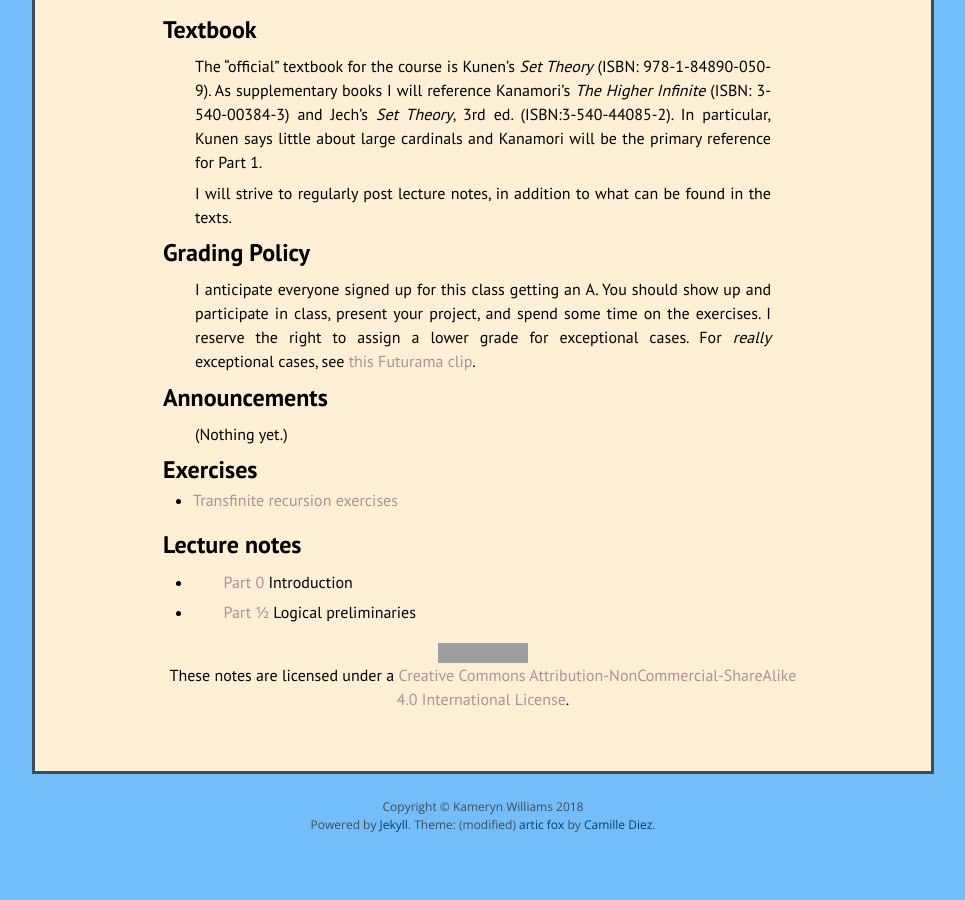
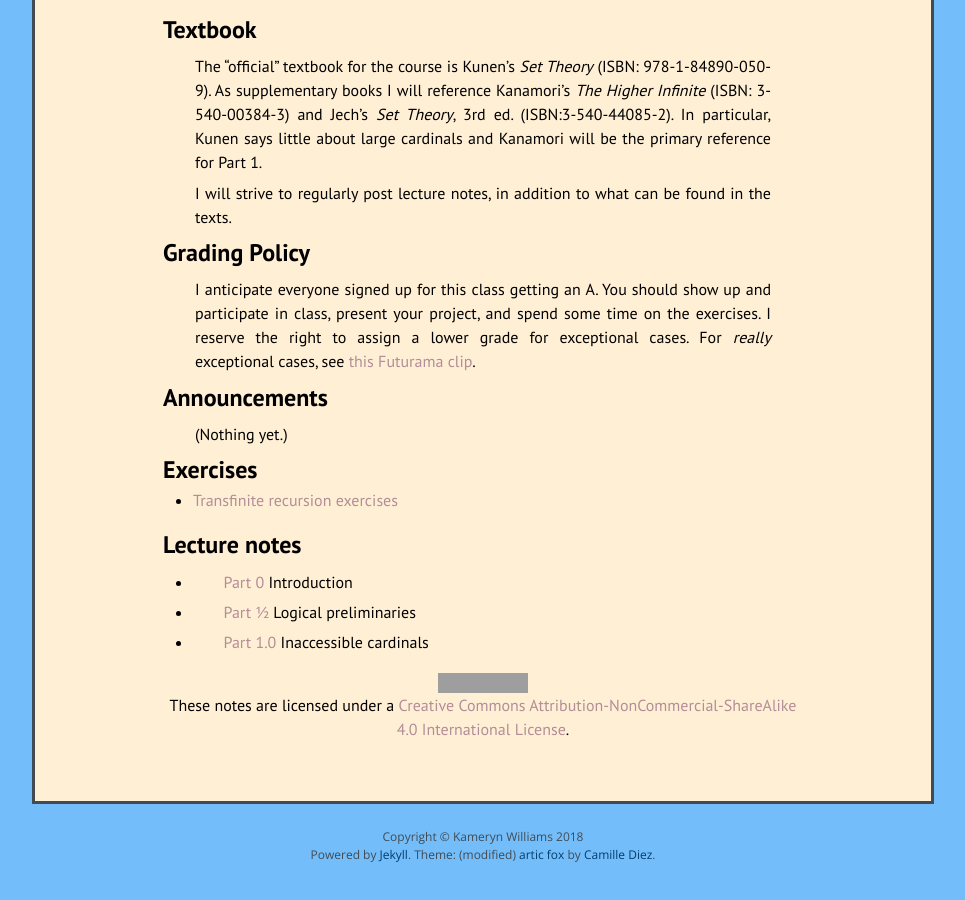
Before and after one commit to kamerynjw/kamerynjw.github.io, a Jekyll site: the page built from teaching/2019/math655.md, in a window 1280 px wide and 900 px high, scrolled down 2045 px. Shown: the whole window, without its empty margins (157-1122 px from the left). Built offline with Jekyll 4.4.1, drawn with Linux system fonts in a browser that asks for light colours; nearby versions of some CDN libraries; formulas are drawn with MathJax 3; before the commit the page ends 2915 px from its top, so only the background shows below that; grey boxes are pictures that could not be loaded.

Commit message:
added notes for inaccessibles

```diff
--- a/teaching/2019/math655.md
+++ b/teaching/2019/math655.md
@@ -126,4 +126,6 @@ Lecture notes
 
 * [Part ½]({{ page.url }}parthalf.pdf) Logical preliminaries
 
+* [Part 1.0]({{ page.url }}part1.0.pdf) Inaccessible cardinals
+
 <center><a rel="license" href="http://creativecommons.org/licenses/by-nc-sa/4.0/"><img alt="Creative Commons License" style="border-width:0" src="https://i.creativecommons.org/l/by-nc-sa/4.0/88x31.png" class="cclogo"/></a><br />These notes are licensed under a <a rel="license" href="http://creativecommons.org/licenses/by-nc-sa/4.0/">Creative Commons Attribution-NonCommercial-ShareAlike 4.0 International License</a>.</center>
```
Also changed, not shown: 1 other file.
